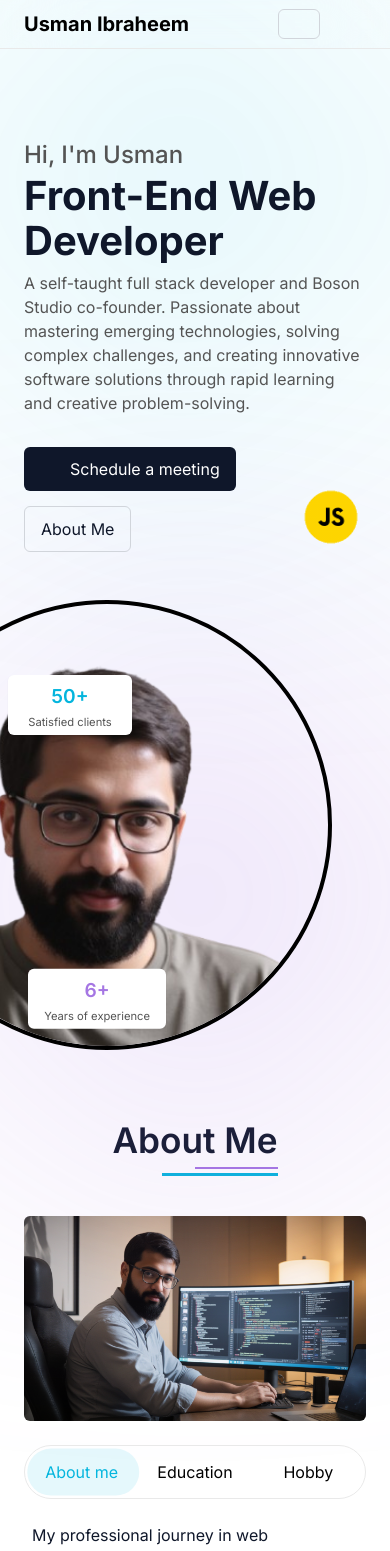
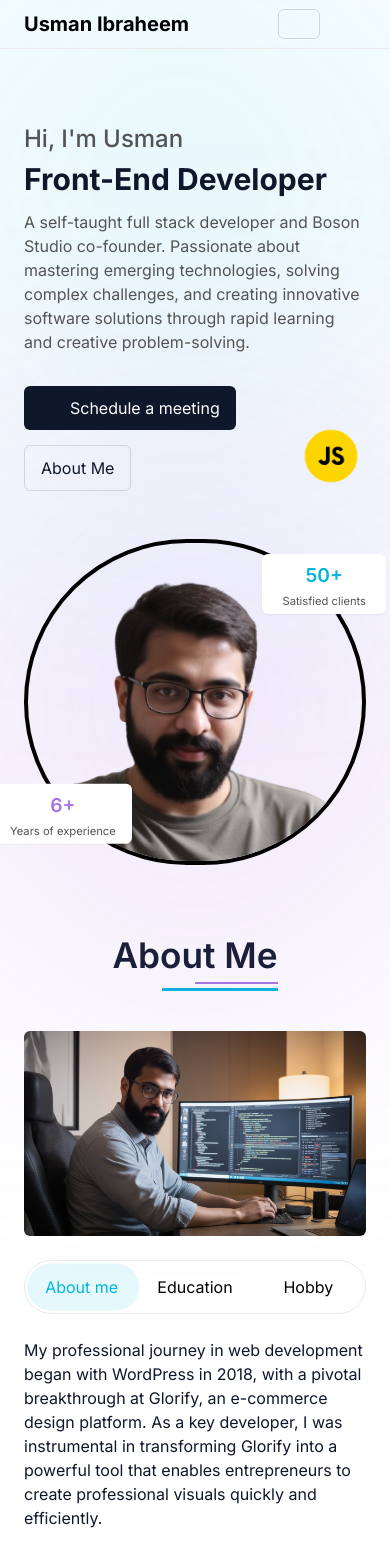
Before and after one commit to usmanibrahim74/usmanibraheem.com, a Vue app: page / in a window 390 px wide. Shown: the top 1551 px of the page. Built offline with nearby package versions, Linux system fonts and the light colour scheme; some icons are missing.

Commit message:
responsive

```diff
--- a/src/components/AboutMe/Index.vue
+++ b/src/components/AboutMe/Index.vue
@@ -58,15 +58,15 @@ const handleActiveTab = (tab) => {
               ? '-translate-x-full opacity-0'
               : 'translate-x-full opacity-0'"
           >
-            <div v-if="activeTab === 'about_me'" key="about_me" class="pt-6 px-2">
+            <div v-if="activeTab === 'about_me'" key="about_me" class="pt-6 sm:px-2">
               <AboutMe/>
             </div>
 
-            <div v-else-if="activeTab === 'education'" key="education" class="pt-6 px-2">
+            <div v-else-if="activeTab === 'education'" key="education" class="pt-6 sm:px-2">
               <Education/>
             </div>
 
-            <div v-else key="hobby" class="pt-6 px-2">
+            <div v-else key="hobby" class="pt-6 sm:px-2">
               <Hobby/>
             </div>
           </transition>
--- a/src/components/Hero.vue
+++ b/src/components/Hero.vue
@@ -12,7 +12,7 @@ const props = defineProps({
   }
 })
 
-const titleText = ref("Full Stack Web Developer");
+const titleText = ref("Full Stack Developer");
 const titleKey = ref(0);
 
 const icons = [
@@ -59,8 +59,8 @@ onMounted(() => {
   startIconAnimation()
 
   const placeholderTexts = [
-    'Front-End Web Developer',
-    'Back-End Web Developer',
+    'Front-End Developer',
+    'Back-End Developer',
     'React Developer',
     'Javascript Developer',
     'Vue Developer',
@@ -87,7 +87,7 @@ onUnmounted(() => {
 
 <template>
   <Layout id="home"
-          class="pt-10 lg:pt-0 min-h-[90vh] flex-col lg:flex-row flex items-center justify-between relative dark:bg-darkBgColor transition-all duration-500 z-0 gap-12 sm:gap-16 lg:gap-0">
+          class="pt-6 lg:pt-0 min-h-[90vh] flex-col lg:flex-row flex items-center justify-between relative dark:bg-darkBgColor transition-all duration-500 z-0 gap-12 sm:gap-16 lg:gap-0">
     <!--  up shadow  -->
     <div
         class="bg-highlightPrimary absolute top-[30px] left-[80px] blur-[200px] dark:w-[250px] dark:h-[250px] dark:blur-[180px] w-[200px] h-[200px] rounded-full z-[-1]"></div>
@@ -100,7 +100,7 @@ onUnmounted(() => {
       <transition name="title-transition">
         <h1
             :key="titleKey"
-            class="text-[2.5rem] sm:text-[3rem] overflow-hidden leading-[45px] font-[700] text-textColor sm:leading-[60px] dark:text-darkTextColor">
+            class="text-3xl sm:text-[3rem] text-nowrap overflow-hidden leading-[45px] font-[700] text-textColor sm:leading-[60px] dark:text-darkTextColor">
           {{ titleText }}
         </h1>
       </transition>
@@ -136,11 +136,11 @@ onUnmounted(() => {
         class="bg-highlightColor absolute bottom-[30px] left-[50%] transform translate-x-[-50%] blur-[180px] w-[250px] dark:w-[280px] dark:h-[280px] dark:blur-[200px] h-[250px] rounded-full z-[-1]"></div>
 
     <!--  image   -->
-    <div class="w-[80%] sm:w-[90%] lg:w-[40%] flex flex-col items-end sm:items-center lg:items-end relative">
+    <div class="w-full sm:w-[90%] lg:w-[40%] flex flex-col items-end sm:items-center lg:items-end relative">
 
       <!--   projects card   -->
       <div
-          class="bg-white dark:bg-slate-900 animation-bounce rounded-md py-1 sm:py-2.5 px-5 sm:px-11 absolute shadow-sm top-[80px] sm:top-[150px] left-[-50px] sm:left-[0px] w-max flex transition-all duration-300 flex-col items-center justify-center">
+          class="bg-white dark:bg-slate-900 animation-bounce rounded-md py-1 sm:py-2.5 px-5 sm:px-11 absolute shadow-sm top-[20px] sm:top-[150px] right-[-20px] sm:left-[0px] w-max flex transition-all duration-300 flex-col items-center justify-center">
         <h6 class="text-[1.2rem] sm:text-[1.8rem] font-[600] text-highlightPrimary leading-[35px]">50+</h6>
         <p class="text-disableColor dark:text-darkDisableColor text-[0.7rem] sm:text-[0.9rem]">Satisfied clients</p>
       </div>
@@ -152,7 +152,7 @@ onUnmounted(() => {
         <p class="text-disableColor dark:text-darkDisableColor text-[0.7rem] sm:text-[0.9rem]">Years of experience</p>
       </div>
 
-      <div class="rounded-full border-4 border-black dark:border-white overflow-hidden px-4 pt-4 w-[450px] h-[450px] flex items-end">
+      <div class="rounded-full border-4 border-black dark:border-white overflow-hidden px-4 pt-4 size-full max-w-[450px] max-h-[450px] flex items-end">
         <img alt="usman/image" src="/images/me.png"
              class="w-full"/>
       </div>
```
